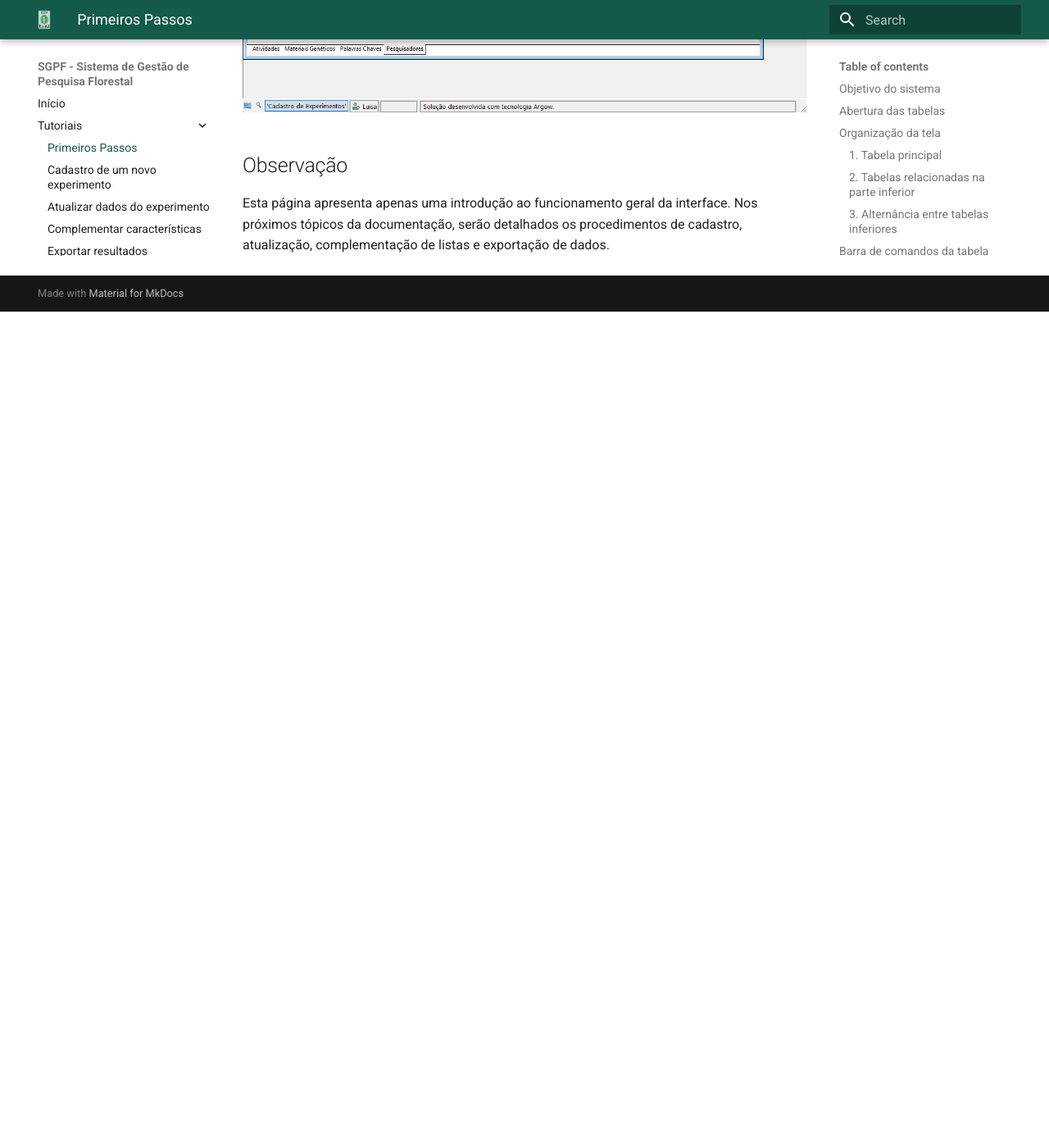
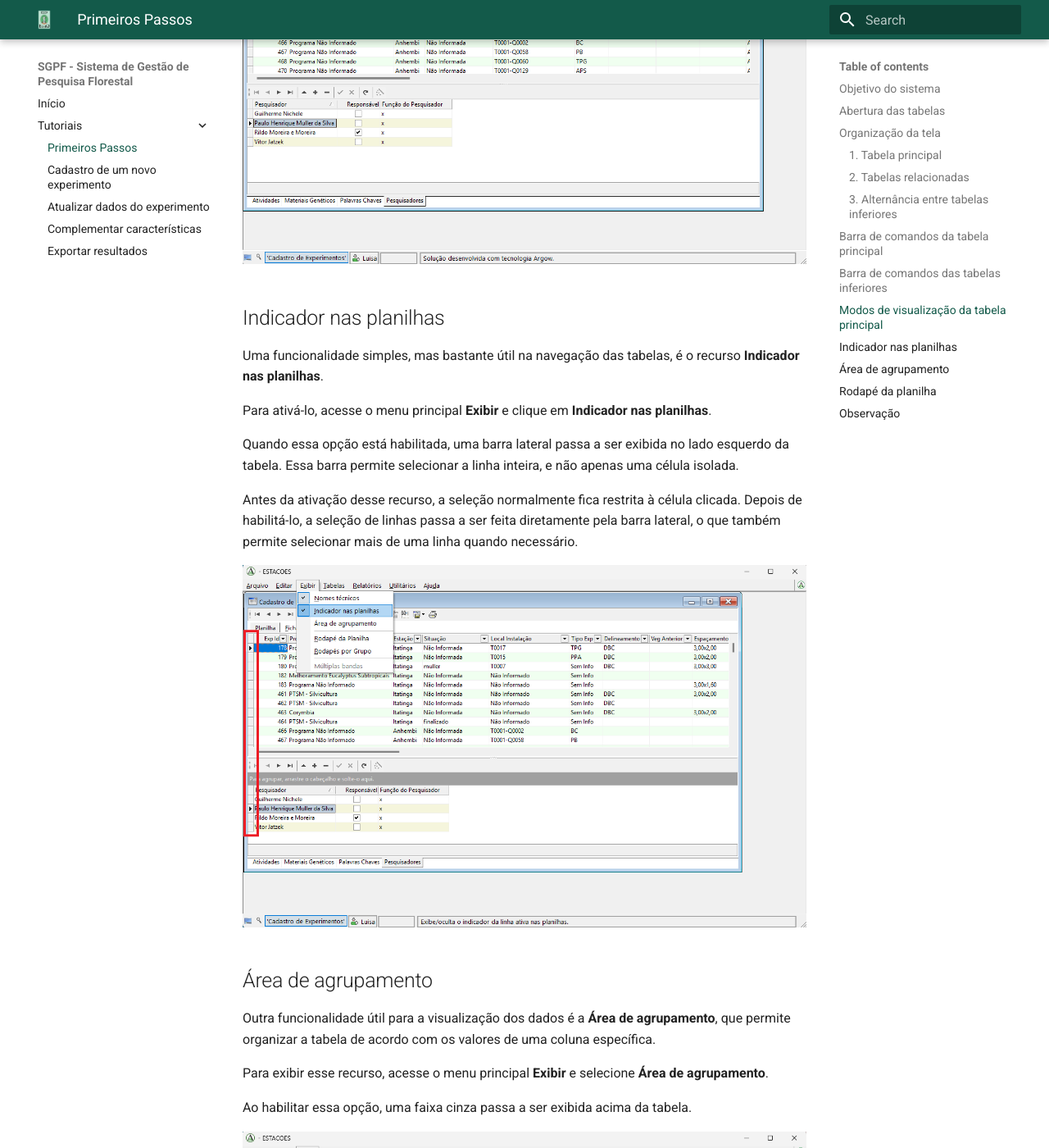
Before and after one commit to LuisaNobre/tutorial-usp-experiments, an MkDocs documentation site: the page built from docs/ApresentacaoArgow.md, in a window 1280 px wide and 1400 px high, scrolled down 5884 px. Shown: the whole window at 82% size. Built offline with MkDocs 1.6.1 and Material for MkDocs 9.7.7, drawn with Linux system fonts in a browser that asks for light colours; before the commit the page ends 6264 px from its top, so only the background shows below that; some of the changed text lies outside the part shown.

Commit message:
complemento pagina primeiros passos.

```diff
--- a/docs/ApresentacaoArgow.md
+++ b/docs/ApresentacaoArgow.md
@@ -1,6 +1,10 @@
 # Primeiros Passos
 
 Esta página apresenta uma visão introdutória do Argow no contexto do SGPF e tem como objetivo orientar o usuário sobre a organização geral da interface e sobre os principais elementos utilizados na navegação e no manejo das tabelas do sistema.
+
+Uma característica importante do Argow é a padronização da interface entre as diferentes tabelas do sistema. De modo geral, as telas apresentam a mesma estrutura, os mesmos comandos e a mesma lógica de operação.
+
+Essa padronização é uma das principais vantagens do software, pois significa que, ao aprender a utilizar uma tabela, o usuário passa a compreender também o funcionamento básico das demais.
 
 ## Objetivo do sistema
 
@@ -24,7 +28,7 @@
 
 ![Tabela principal exibida na parte superior da janela](images/pp1.png)
 
-### 2. Tabelas relacionadas na parte inferior
+### 2. Tabelas relacionadas
 
 Quando a tabela principal possui tabelas relacionadas, essas tabelas são exibidas na parte inferior da janela.
 
@@ -55,20 +59,20 @@
 
 Na ordem em que aparecem na interface, os botões são:
 
-- **Primeiro**: vai para a primeira linha da tabela;
-- **Anterior**: vai para a linha anterior;
-- **Seguinte**: vai para a linha seguinte;
-- **Último**: vai para a última linha da tabela;
-- **Editar**: inicia a edição da linha selecionada;
-- **Inserir**: adiciona uma nova linha à tabela;
-- **Excluir**: remove a linha selecionada;
-- **Salvar**: salva as alterações realizadas;
-- **Cancelar**: cancela as alterações realizadas;
-- **Atualizar**: recarrega os dados exibidos;
-- **Wizard**;
-- **Filtro**;
-- **Localizar avançado**;
-- **Salvar como**: exporta os dados;
+- **Primeiro**: vai para a primeira linha da tabela.
+- **Anterior**: vai para a linha anterior.
+- **Seguinte**: vai para a linha seguinte.
+- **Último**: vai para a última linha da tabela.
+- **Editar**: inicia a edição da linha selecionada.
+- **Inserir**: adiciona uma nova linha à tabela.
+- **Excluir**: remove a linha selecionada.
+- **Salvar**: salva as alterações realizadas.
+- **Cancelar**: cancela as alterações realizadas.
+- **Atualizar**: recarrega os dados exibidos.
+- **Wizard**.
+- **Filtro**.
+- **Localizar avançado**.
+- **Salvar como**: exporta os dados.
 - **Imprimir**.
 
 ![Barra de comandos da tabela principal](images/pp4.png)
@@ -79,16 +83,16 @@
 
 Na ordem em que aparecem na interface, os botões são:
 
-- **Primeiro**: vai para a primeira linha da tabela;
-- **Anterior**: vai para a linha anterior;
-- **Seguinte**: vai para a linha seguinte;
-- **Último**: vai para a última linha da tabela;
-- **Editar**: inicia a edição da linha selecionada;
-- **Inserir**: adiciona uma nova linha à tabela;
-- **Excluir**: remove a linha selecionada;
-- **Salvar**: salva as alterações realizadas;
-- **Cancelar**: cancela as alterações realizadas;
-- **Atualizar**;
+- **Primeiro**: vai para a primeira linha da tabela.
+- **Anterior**: vai para a linha anterior.
+- **Seguinte**: vai para a linha seguinte.
+- **Último**: vai para a última linha da tabela.
+- **Editar**: inicia a edição da linha selecionada.
+- **Inserir**: adiciona uma nova linha à tabela.
+- **Excluir**: remove a linha selecionada.
+- **Salvar**: salva as alterações realizadas.
+- **Cancelar**: cancela as alterações realizadas.
+- **Atualizar**.
 - **Wizard**.
 
 ![Barra de comandos das tabelas inferiores](images/pp5.png)
@@ -103,6 +107,52 @@
 
 ![Alternância entre visualização em planilha e visualização em ficha](images/pp6.png)
 
+## Indicador nas planilhas
+
+Uma funcionalidade simples, mas bastante útil na navegação das tabelas, é o recurso **Indicador nas planilhas**.
+
+Para ativá-lo, acesse o menu principal **Exibir** e clique em **Indicador nas planilhas**.
+
+Quando essa opção está habilitada, uma barra lateral passa a ser exibida no lado esquerdo da tabela. Essa barra permite selecionar a linha inteira, e não apenas uma célula isolada.
+
+Antes da ativação desse recurso, a seleção normalmente fica restrita à célula clicada. Depois de habilitá-lo, a seleção de linhas passa a ser feita diretamente pela barra lateral, o que também permite selecionar mais de uma linha quando necessário.
+
+![Ativação do indicador nas planilhas e barra lateral para seleção de linhas](images/pp7.png)
+
+## Área de agrupamento
+
+Outra funcionalidade útil para a visualização dos dados é a **Área de agrupamento**, que permite organizar a tabela de acordo com os valores de uma coluna específica.
+
+Para exibir esse recurso, acesse o menu principal **Exibir** e selecione **Área de agrupamento**.
+
+Ao habilitar essa opção, uma faixa cinza passa a ser exibida acima da tabela.
+
+![Área de agrupamento exibida acima da tabela](images/pp8.png)
+
+Para agrupar os registros, basta clicar no título da coluna desejada e arrastá-lo até essa área.
+
+No exemplo abaixo, a tabela foi agrupada pela coluna **Estações**.
+
+![Exemplo de agrupamento da tabela pela coluna Estações](images/pp9.png)
+
+Depois de realizar o agrupamento, é possível visualizar os registros de cada grupo clicando no botão de **mais** exibido ao lado do nome correspondente.
+
+## Rodapé da planilha
+
+Outra funcionalidade útil para análise rápida dos dados é o recurso **Rodapé da planilha**.
+
+Para ativá-lo, acesse o menu **Exibir** e selecione **Rodapé da planilha**.
+
+Ao habilitar essa opção, um rodapé passa a ser exibido na tabela, permitindo mostrar informações resumidas para colunas específicas.
+
+Para adicionar uma métrica, clique com o botão direito no nome da coluna desejada, selecione a opção **Rodapé** e escolha a informação que deseja exibir.
+
+Entre as métricas disponíveis, podem estar, por exemplo, **quantidade**, **média**, **mínimo** e **máximo**.
+
+Depois da seleção, o valor calculado passa a ser exibido no rodapé, abaixo da coluna correspondente.
+
+![Exibição do rodapé da planilha com métricas calculadas](images/pp10.png)
+
 ## Observação
 
 Esta página apresenta apenas uma introdução ao funcionamento geral da interface. Nos próximos tópicos da documentação, serão detalhados os procedimentos de cadastro, atualização, complementação de listas e exportação de dados.
```
Also changed, not shown: docs/images/pp10.png (added), docs/images/pp7.png (added), docs/images/pp8.png (added), docs/images/pp9.png (added).
